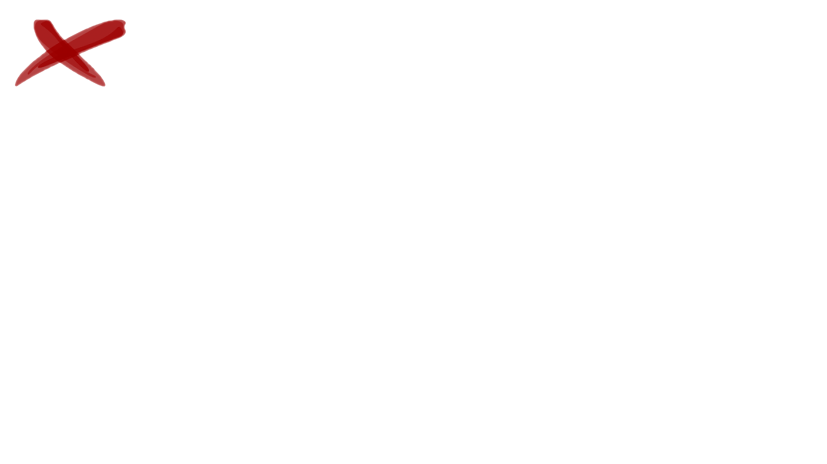
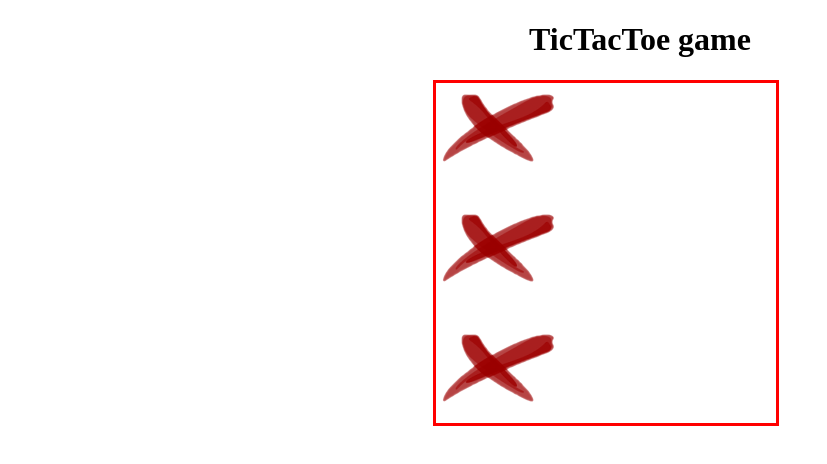
Before and after one commit to Sasha2319/TicTacToe-game, a plain HTML site: page index.html in a window 1280 px wide. Shown: the whole page, without its empty margins (0-827 px from the left). Drawn offline with nearby package versions, Linux system fonts and the light colour scheme.

Commit message:
if click alert Xpos and Ypos added style.css added positions.txt added who won the game

```diff
--- a/index.html
+++ b/index.html
@@ -1,12 +1,14 @@
 <!DOCTYPE html>
 <html lang="en">
 <head>
+    <script src="https://code.jquery.com/jquery-3.4.1.min.js"></script>
     <meta charset="UTF-8">
     <meta name="viewport" content="width=device-width, initial-scale=1.0">
     <title>Document</title>
-</head>
+    <link rel="stylesheet" href="style.css"
 <body>
-    <canvas id="canvas" width="300px" height="300px"></canvas>
+    <h1 align = "center">TicTacToe game</h1>
+    <canvas id="canvas" width="340px" height="340px"></canvas>
     <script src="main.js"></script>
 </body>
 </html>
--- a/main.js
+++ b/main.js
@@ -3,11 +3,44 @@ let ctx = cvs.getContext("2d");
 
 let O = new Image();
 let X = new Image();
+let mark = new Audio();
+
+
+
+let res = [];
 
 
 O.src = "IMG/0.png"
 X.src = "IMG/X.png"
 
+
 X.onload = function(){
     ctx.drawImage(X, 0, 0)
+    ctx.drawImage(X, 0, 120);
+    ctx.drawImage(X, 0, 240)
 }
+
+
+
+$("#canvas").click(function(e) {
+    var offset = $(this).offset();
+    var relativeX = (e.pageX - offset.left);
+    var relativeY = (e.pageY - offset.top);
+
+    alert("X: " + relativeX + "  Y: " + relativeY);
+  });
+
+
+
+//!начало кода проверки на выигрыш
+/*function isSolved(board) {
+    board = board.join('-').replace(/,/g,'');
+    console.log(board)
+    if(/222|2...2...2|2....2....2|2..2..2/.test(board)) return 2;
+    if(/111|1...1...1|1....1....1|1..1..1/.test(board)) return 1;
+    if(/0/.test(board)) return -1;
+    return 0;
+ }
+
+ isSolved(res);*/
+ //!конец кода проверки на выигрыш
--- /dev/null
+++ b/style.css
@@ -0,0 +1,4 @@
+#canvas{
+    border:red solid;
+    margin-left:425px;
+}
```
Also changed, not shown: positions.txt (added).
